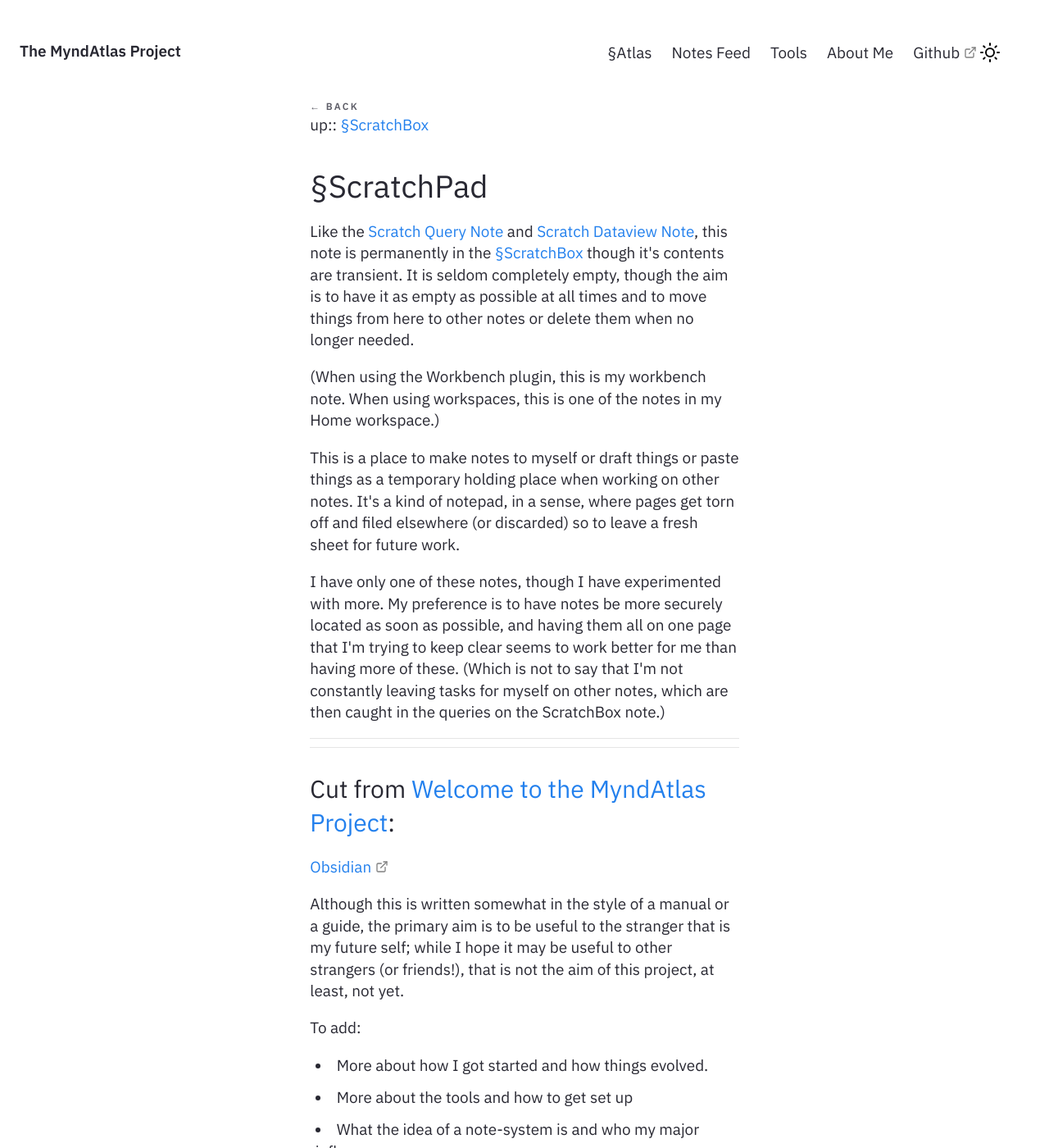
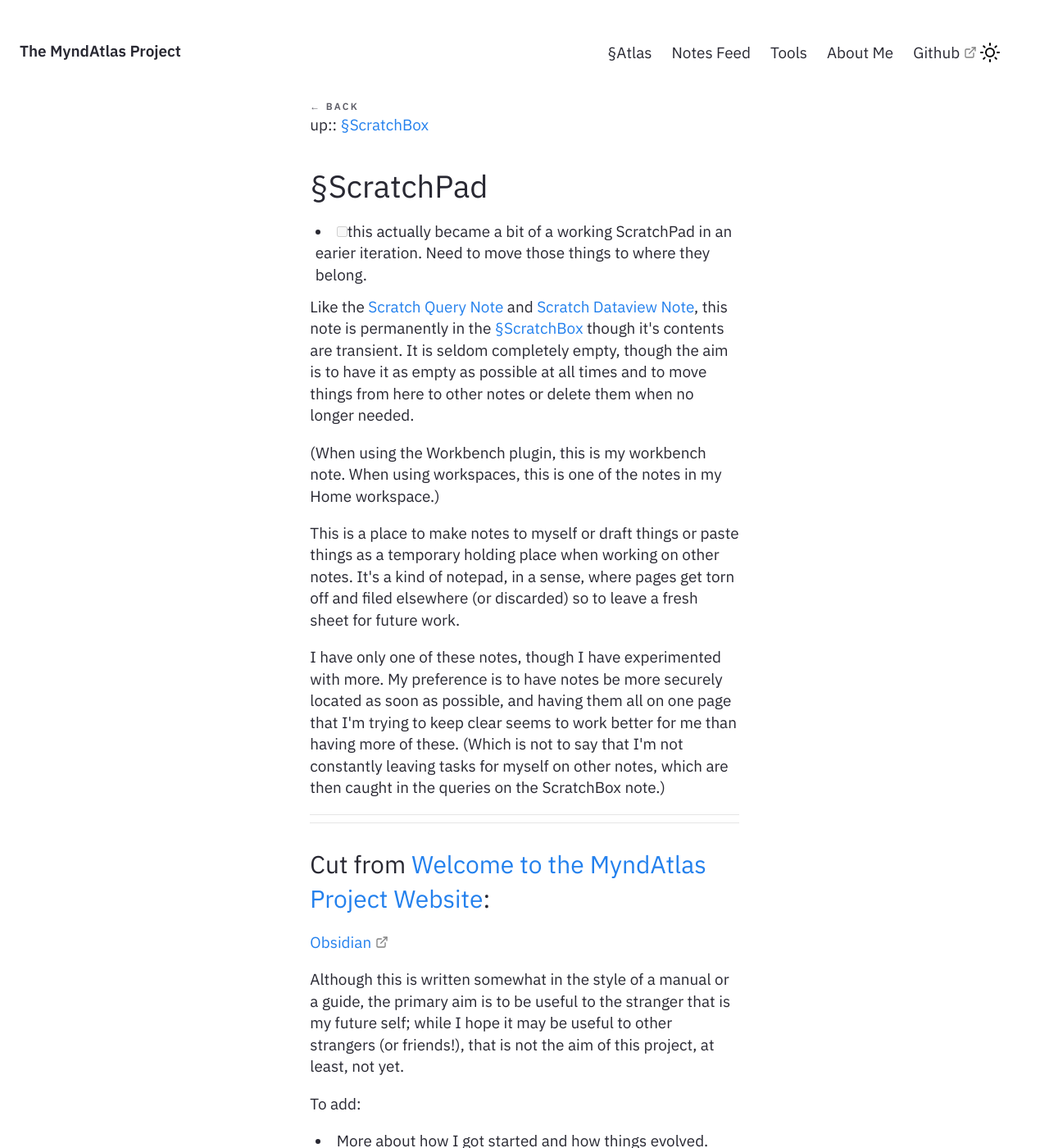
Before and after one commit to myndatlas/myndatlas.github.io, a Jekyll site: the page built from _notes/Public/§ScratchPad.md, in a window 1280 px wide and 1400 px high. Shown: the whole window at 82% size. Built offline with Jekyll 4.4.1, drawn with Linux system fonts in a browser that asks for light colours; some of the changed text lies outside the part shown.

Commit message:
314 vault backup: 2023-03-24 14:28:40

```diff
--- a/_notes/Public/§ScratchPad.md
+++ b/_notes/Public/§ScratchPad.md
@@ -1,10 +1,11 @@
 ---
 title : §ScratchPad
 feed : show
-date : 21-03-2023
+date : 24-03-2023
 ---
 up:: [[§ScratchBox]]
 # §ScratchPad
+- [ ] this actually became a bit of a working ScratchPad in an earier iteration. Need to move those things to where they belong.
 
 Like the [[Scratch Query Note]] and [[Scratch Dataview Note]], this note is permanently in the [[§ScratchBox]] though it's contents are transient. It is seldom completely empty, though the aim is to have it as empty as possible at all times and to move things from here to other notes or delete them when no longer needed.
 
@@ -16,7 +17,7 @@ I have only one of these notes, though I have experimented with more. My prefere
 
 ---
 ---
-### Cut from [[Welcome to the MyndAtlas Project]]:
+### Cut from [[Welcome to the MyndAtlas Project Website]]:
 
  [Obsidian](https://obsidian.md/)
 
```
Also changed, not shown: _notes/Public/Dataview ScratchNote.md (+1 -1 lines), _notes/Public/Markdown Rendered.md (+1 -1 lines), _notes/Public/Welcome to the MyndAtlas Project Website.md (renamed from _notes/Public/Welcome to the MyndAtlas Project.md, +2 -2 lines), .obsidian/workspace.json.
